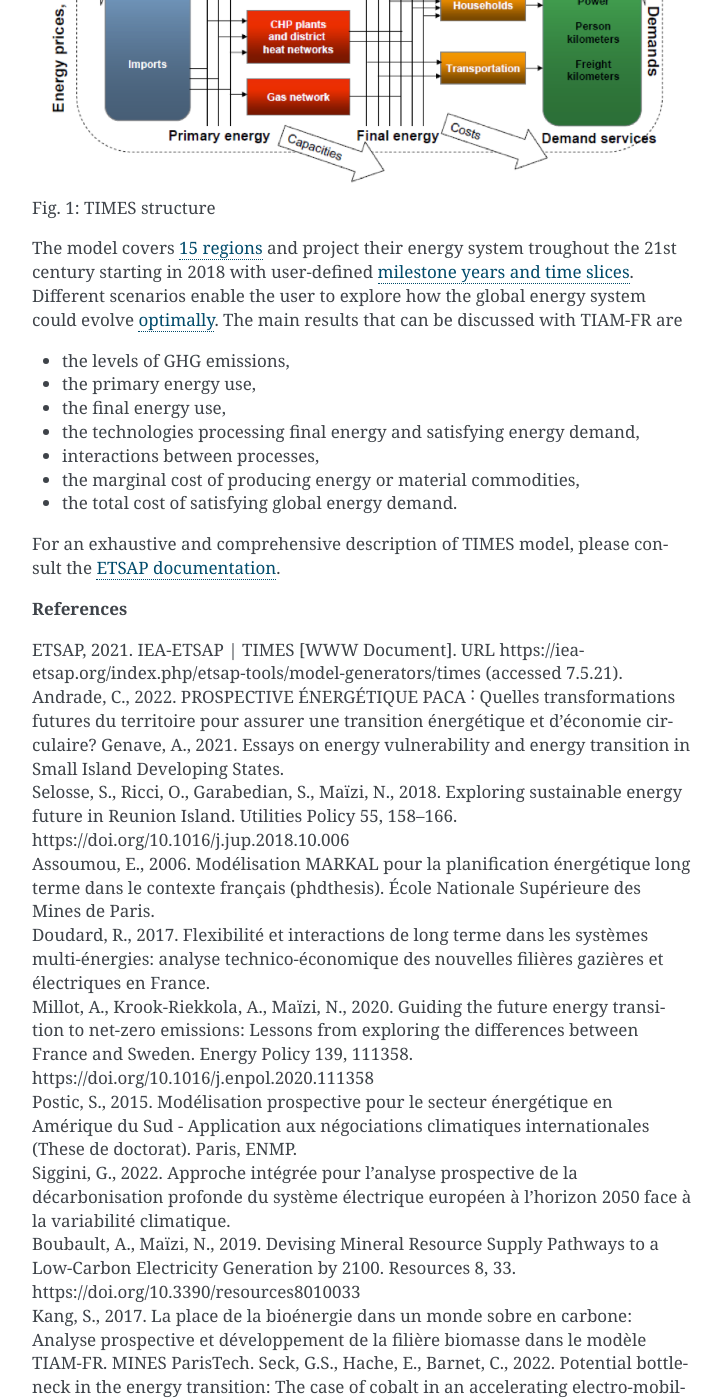
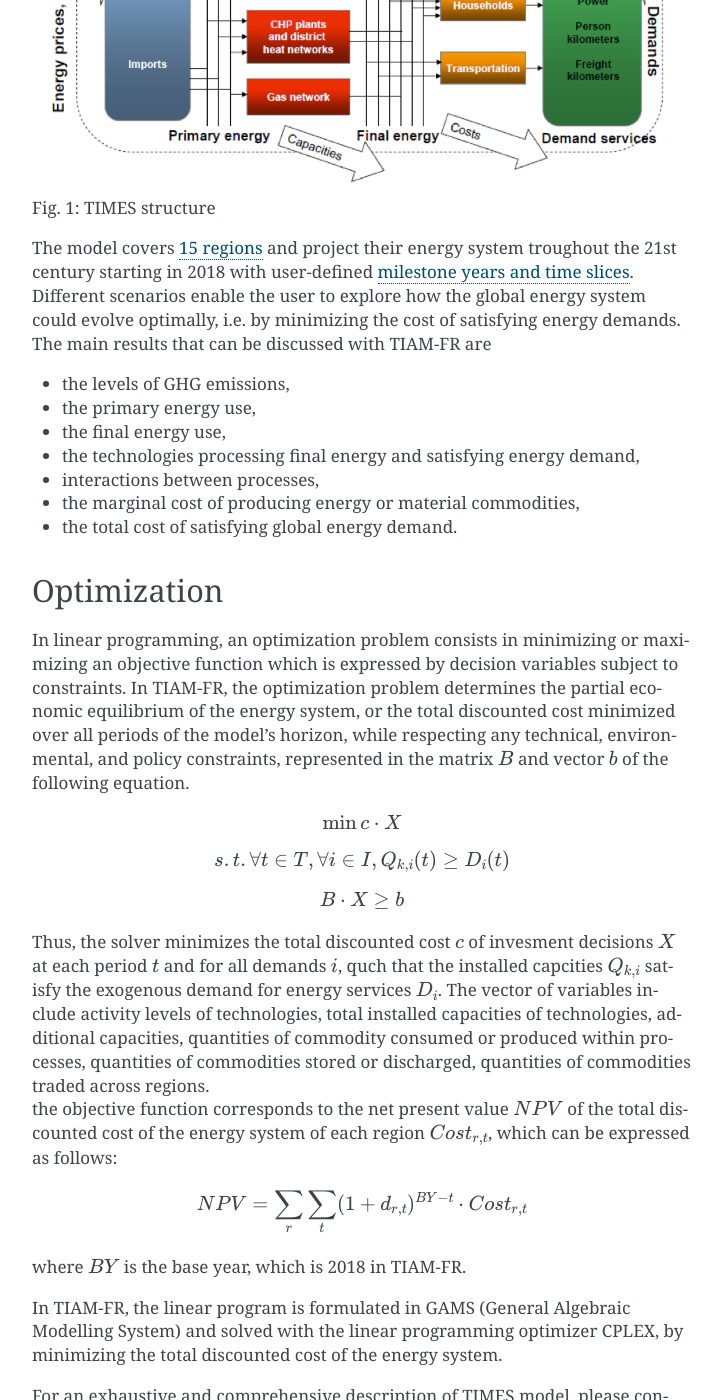
Before and after one commit to LucasDesport/tiam-fr, a Sphinx documentation site: the page built from docs/overview/index.md, in a window 1280 px wide and 1400 px high, scrolled down 852 px. Shown: the whole window, without its empty margins (388-1110 px from the left). Built offline with Sphinx 7.4.7, drawn with Linux system fonts in a browser that asks for light colours; pages that are not in the unit, such as notebooks, are missing from menus; some of the changed text lies outside the part shown.

Commit message:
Update index.md

```diff
--- a/docs/overview/index.md
+++ b/docs/overview/index.md
@@ -13,7 +13,7 @@
 ![TIMES structure](images/Times_IO.png)
 Fig. 1: TIMES structure
 
-The model covers [15 regions](../spatial-representation/index.md) and project their energy system troughout the 21st century starting in 2018 with user-defined [milestone years and time slices](../time-representation/index.md). Different scenarios enable the user to explore how the global energy system could evolve [optimally](../optimization/index.md). The main results that can be discussed with TIAM-FR are
+The model covers [15 regions](../spatial-representation/index.md) and project their energy system troughout the 21st century starting in 2018 with user-defined [milestone years and time slices](../time-representation/index.md). Different scenarios enable the user to explore how the global energy system could evolve optimally, i.e. by minimizing the cost of satisfying energy demands. The main results that can be discussed with TIAM-FR are
 + the levels of GHG emissions,
 + the primary energy use,
 + the final energy use,
@@ -22,7 +22,35 @@
 + the marginal cost of producing energy or material commodities,
 + the total cost of satisfying global energy demand.
 
-For an exhaustive and comprehensive description of TIMES model, please consult the [ETSAP documentation](https://github.com/etsap-TIMES/TIMES_Documentation/blob/master/Documentation_for_the_TIMES_Model-Part-I.pdf).
+## Optimization
+
+In linear programming, an optimization problem consists in minimizing or maximizing an objective function which is expressed by decision variables subject to constraints. In TIAM-FR, the optimization problem determines the partial economic equilibrium  of the energy system, or the total discounted cost minimized over all periods of the model’s horizon, while respecting any technical, environmental, and policy constraints, represented in the matrix $B$ and vector $b$ of the following equation.
+
+$$
+\min c \cdot X
+$$
+
+$$
+s.t. \forall t \in T, \forall i \in I, Q_{k,i} (t) \geq D_i (t)
+$$
+
+$$
+B \cdot X \geq b
+$$
+
+Thus, the solver minimizes the total discounted cost $c$ of invesment decisions $X$ at each period $t$ and for all demands $i$, quch that the installed capcities $Q_{k,i}$ satisfy the exogenous demand for energy services $D_i$. The vector of variables include activity levels of technologies, total installed capacities of technologies, additional capacities, quantities of commodity consumed or produced within processes, quantities of commodities stored or discharged, quantities of commodities traded across regions.
+the objective function corresponds to the net present value $NPV$ of the total discounted cost of the energy system of each region $Cost_{r,t}$, which can be expressed as follows:
+
+$$
+NPV = \sum_r \sum_t (1+d_{r,t})^{BY-t} \cdot Cost_{r,t}
+$$
+
+where $BY$ is the base year, which is 2018 in TIAM-FR.
+
+In TIAM-FR, the linear program is formulated in GAMS (General Algebraic Modelling System) and solved with the linear programming optimizer CPLEX, by
+minimizing the total discounted cost of the energy system.
+
+For an exhaustive and comprehensive description of TIMES model, please consult the [ETSAP documentation part I](https://github.com/etsap-TIMES/TIMES_Documentation/blob/master/Documentation_for_the_TIMES_Model-Part-I.pdf), and for optimization problems in TIMES models please consult the [ETSAP documentation part II](https://github.com/etsap-TIMES/TIMES_Documentation/blob/master/Documentation_for_the_TIMES_Model-Part-II.pdf).
 
 **References**
 
```
